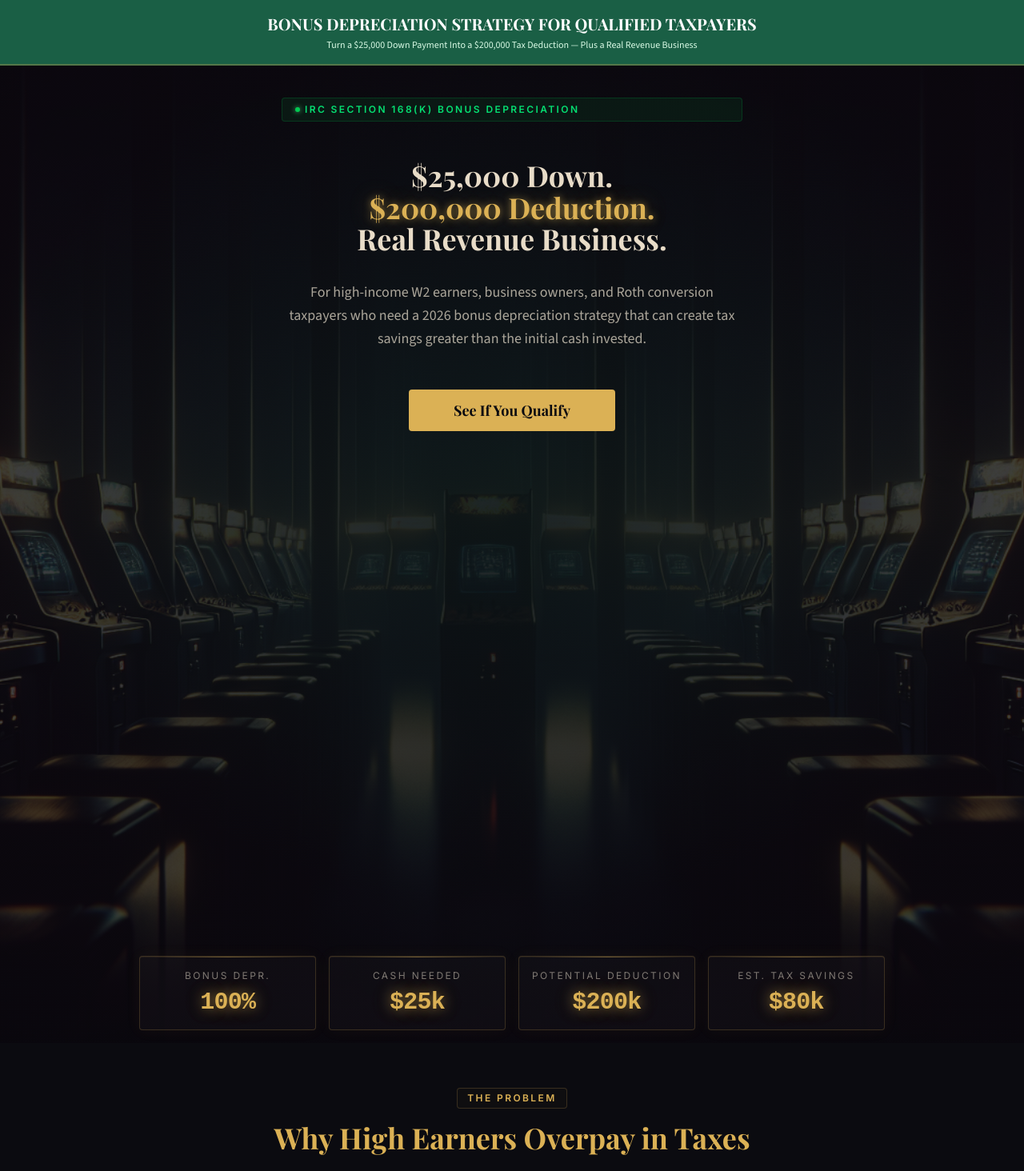
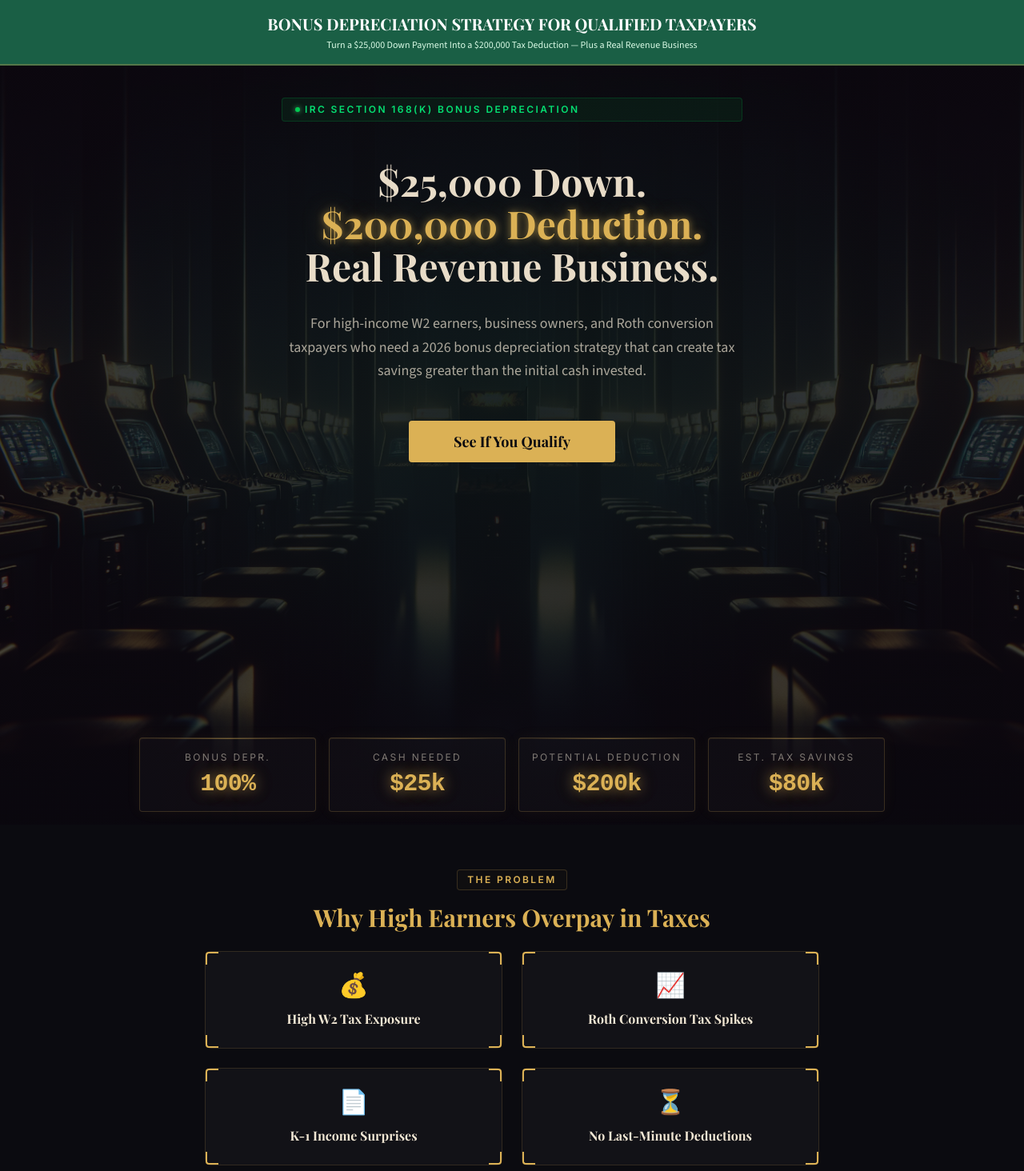
Before and after one commit to kennysabangan/arcade-tax-guide, a React (Vite) app: page /arcade in a window 1280 px wide. Shown: the top 1464 px of the page at 80% size. Built offline with nearby package versions, Linux system fonts and the light colour scheme; what @react-pdf/renderer would draw is missing.

Commit message:
Fix: Restore image layout, decrease headers, increase hero title

```diff
--- a/src/pages/ArcadeLandingPage.jsx
+++ b/src/pages/ArcadeLandingPage.jsx
@@ -237,7 +237,7 @@ const leadScore = computeLeadScore();
               </span>
             </div>
 
-            <h1 className="font-heading font-bold leading-[1.1] mb-4 sm:mb-6 lg:mb-8 landscape:mb-2 landscape:text-xl text-2xl sm:text-3xl lg:text-3xl xl:text-4xl 2xl:text-4xl">
+            <h1 className="font-heading font-bold leading-[1.1] mb-4 sm:mb-6 lg:mb-8 landscape:mb-2 landscape:text-xl text-3xl sm:text-4xl lg:text-4xl xl:text-5xl 2xl:text-5xl">
               <span className="block text-cream-warm">$25,000 Down.</span>
               <span className="block">
                 <span className="text-gold neon-gold">$200,000 Deduction.</span>
@@ -263,7 +263,7 @@ const leadScore = computeLeadScore();
           </div>
         </div>
         <div className="flex justify-center px-5 py-4" style={{ minHeight: '200px' }}>
-          <img src="/images/arcade-machine.jpg" alt="Arcade Machine" className="w-full h-full object-contain" style={{ maxHeight: '100%', maxWidth: '300px' }} />
+          <img src="/images/arcade-machine.jpg" alt="Arcade Machine" className="w-full h-full object-contain" style={{ maxHeight: '200px', maxWidth: '300px' }} />
         </div>
         <div className="flex justify-center px-5 py-4" style={{ display: 'flex' }}>
           <div className="grid grid-cols-2 sm:grid-cols-4 gap-4 max-w-2xl sm:max-w-4xl lg:max-w-6xl">
@@ -279,13 +279,13 @@ const leadScore = computeLeadScore();
         <SectionWrapper>
           <div className="text-center mb-6">
             <SectionLabel>The Problem</SectionLabel>
-            <h2 className="font-heading text-gold text-3xl sm:text-4xl font-bold mt-4 mb-6">Why High Earners Overpay in Taxes</h2>
+            <h2 className="font-heading text-gold text-2xl sm:text-3xl font-bold mt-4 mb-6">Why High Earners Overpay in Taxes</h2>
           </div>
           <div className="grid grid-cols-2 gap-3 sm:gap-6 max-w-3xl mx-auto">
             {problems.map((p, i) => (
               <Card key={i} className="hover:bg-card-bg/80 transition-colors text-center">
-                <div className="text-3xl sm:text-4xl mb-2 sm:mb-3">{p.icon}</div>
-                <h3 className="font-heading text-cream font-bold text-sm sm:text-lg">{p.title}</h3>
+                <div className="text-2xl sm:text-3xl mb-2 sm:mb-3">{p.icon}</div>
+                <h3 className="font-heading text-cream font-bold text-xs sm:text-base">{p.title}</h3>
               </Card>
             ))}
           </div>
```
